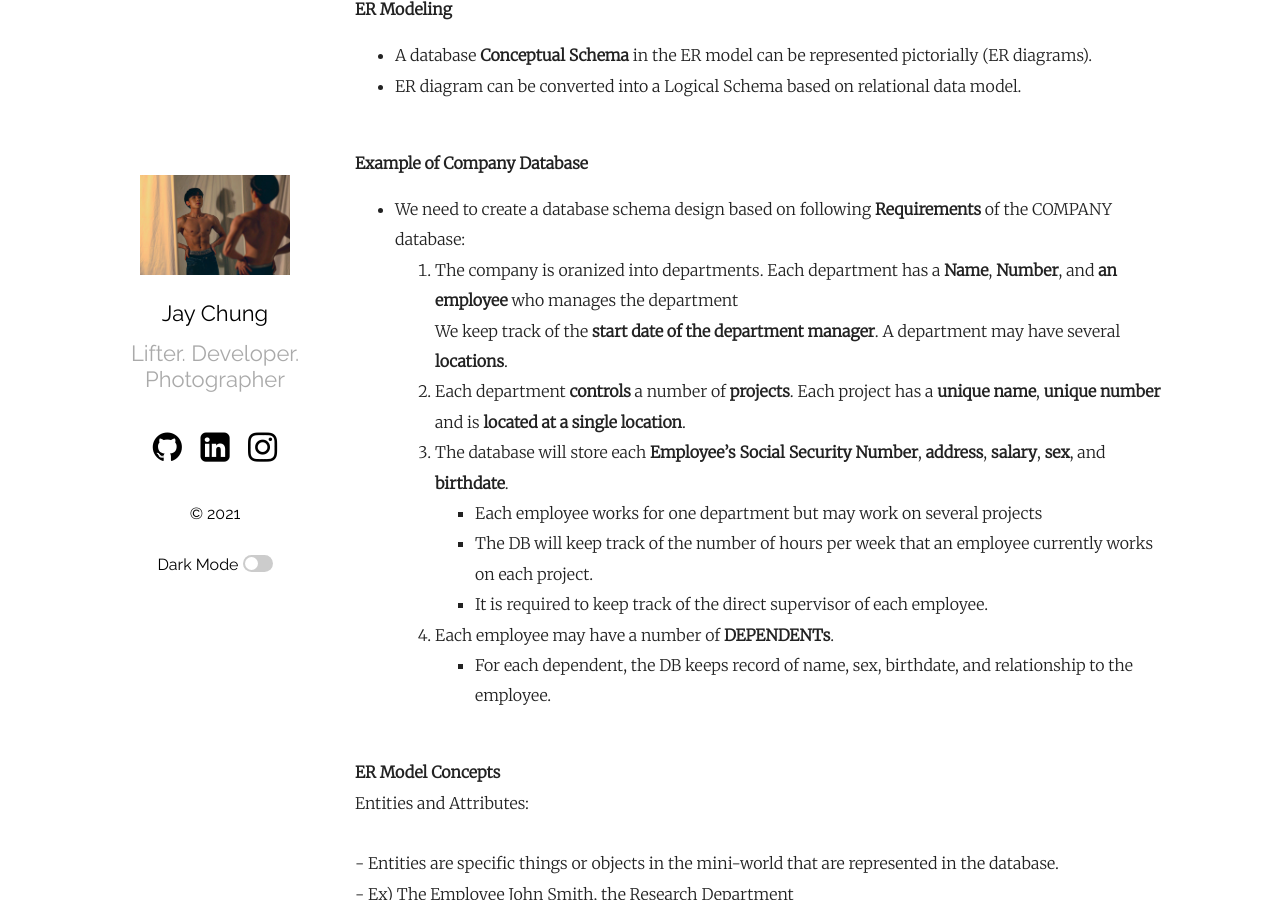
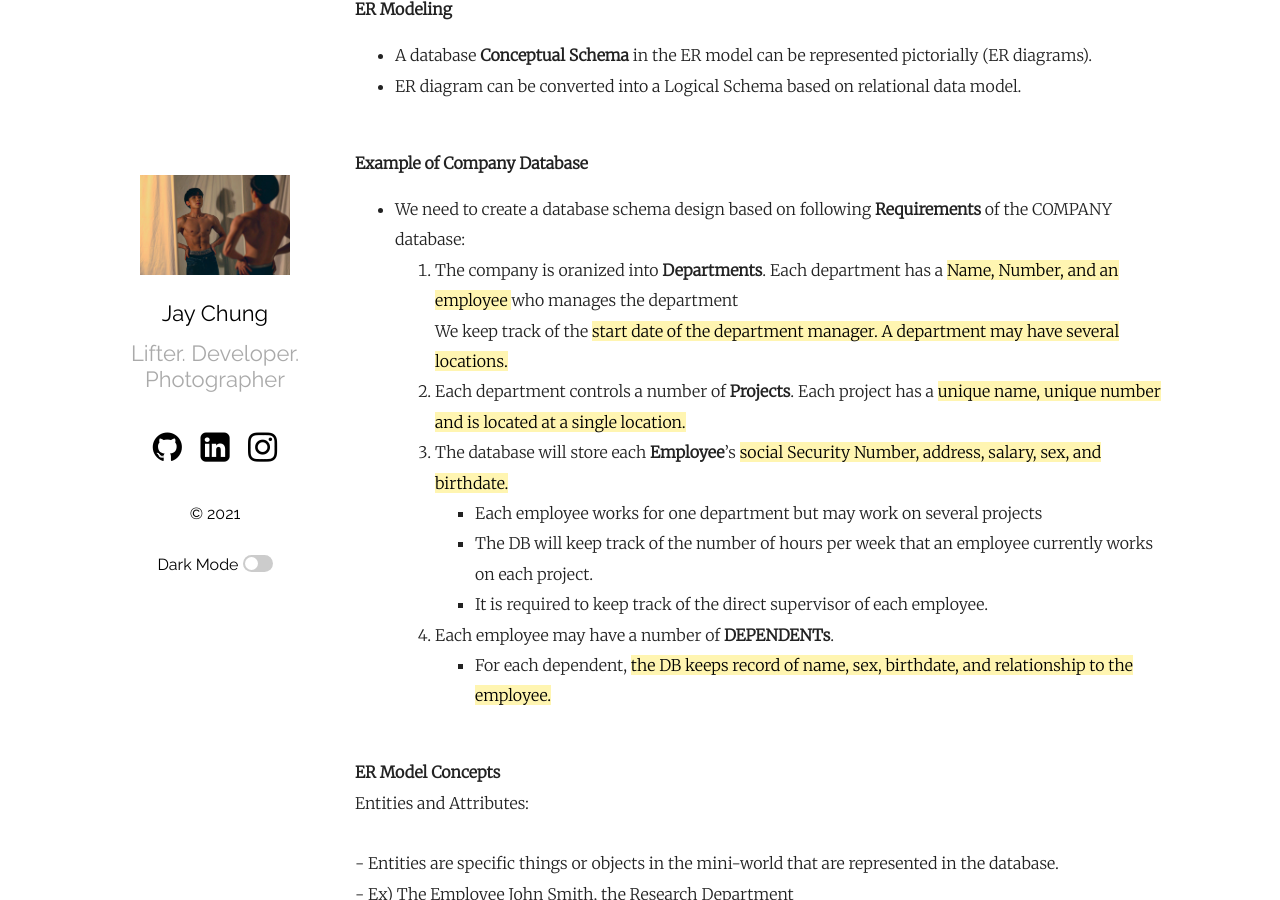
Before and after one commit to healthgongdoll/healthgongdoll.github.io, a Jekyll site: the page built from _posts/2021-09-13-Database.markdown, in a window 1280 px wide and 900 px high, scrolled down 1155 px. Built offline with Jekyll 4.4.1, drawn with Linux system fonts in a browser that asks for light colours.

Commit message:
database

```diff
--- a/_posts/2021-09-13-Database.markdown
+++ b/_posts/2021-09-13-Database.markdown
@@ -28,15 +28,15 @@ Two main activities: <br/>
 
 **Example of Company Database** <br/>
 - We need to create a database schema design based on following **Requirements** of the COMPANY database: <br/>
-	1. The company is oranized into departments. Each department has a **Name**, **Number**, and **an employee** who manages the department <br/>
-		We keep track of the **start date of the department manager**. A department may have several **locations**. <br/>
-	2. Each department **controls** a number of **projects**. Each project has a **unique name**, **unique number** and is **located at a single location**. <br/>
-	3. The database will store each **Employee's Social Security Number**, **address**, **salary**, **sex**, and **birthdate**.  <br/>
+	1. The company is oranized into **Departments**. Each department has a <mark style='background-color: #fff5b1'>Name, Number, and an employee </mark> who manages the department <br/>
+		We keep track of the <mark style='background-color: #fff5b1'>start date of the department manager. A department may have several locations.</mark>  <br/>
+	2. Each department controls a number of **Projects**. Each project has a <mark style='background-color: #fff5b1'>unique name, unique number and is located at a single location. </mark> <br/>
+	3. The database will store each **Employee**'s <mark style='background-color: #fff5b1'> social Security Number, address, salary, sex, and birthdate.</mark>  <br/>
 		- Each employee works for one department but may work on several projects <br/>
 		- The DB will keep track of the number of hours per week that an employee currently works on each project. <br/>
 		- It is required to keep track of the direct supervisor of each employee. <br/>
 	4. Each employee may have a number of **DEPENDENTs**. <br/>
-		- For each dependent, the DB keeps record of name, sex, birthdate, and relationship to the employee. <br/>
+		- For each dependent, <mark style='background-color: #fff5b1'>the DB keeps record of name, sex, birthdate, and relationship to the employee.</mark> <br/>
 <br/>
 
 **ER Model Concepts**<br/>
```
